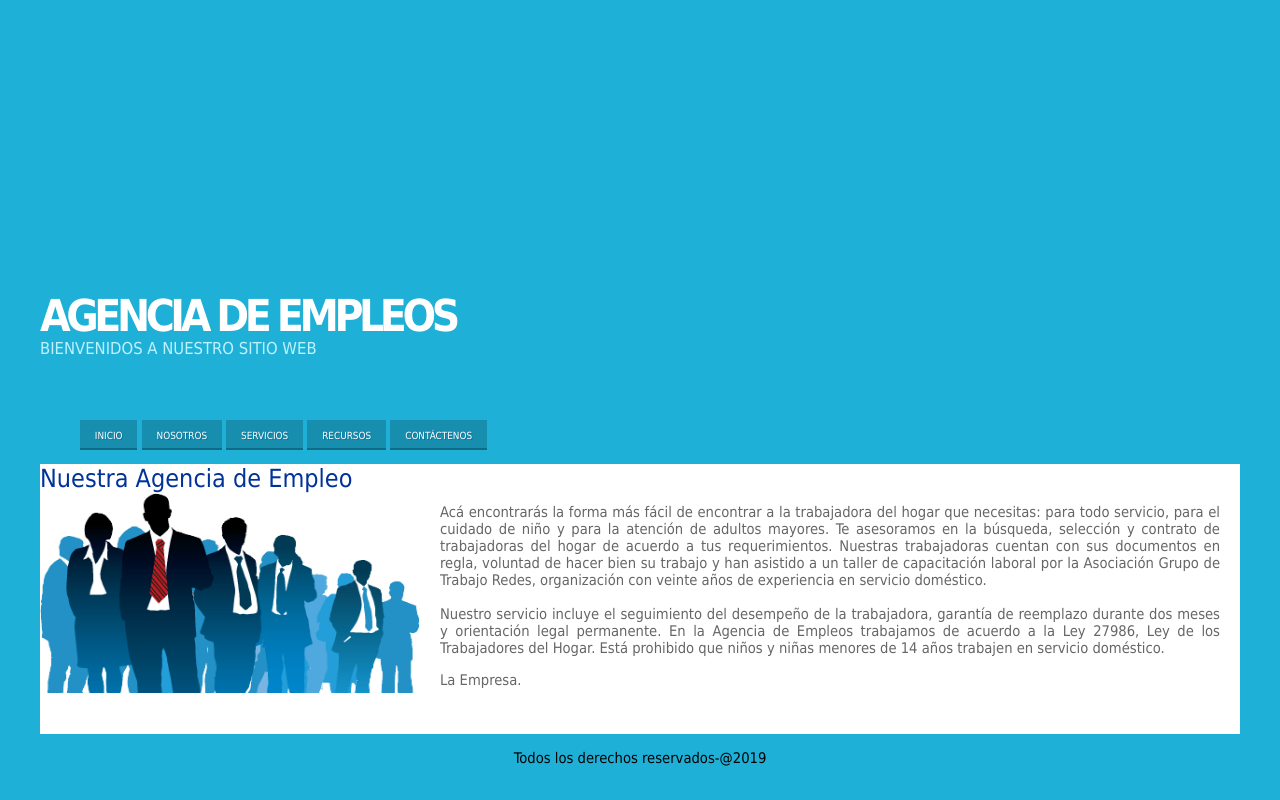
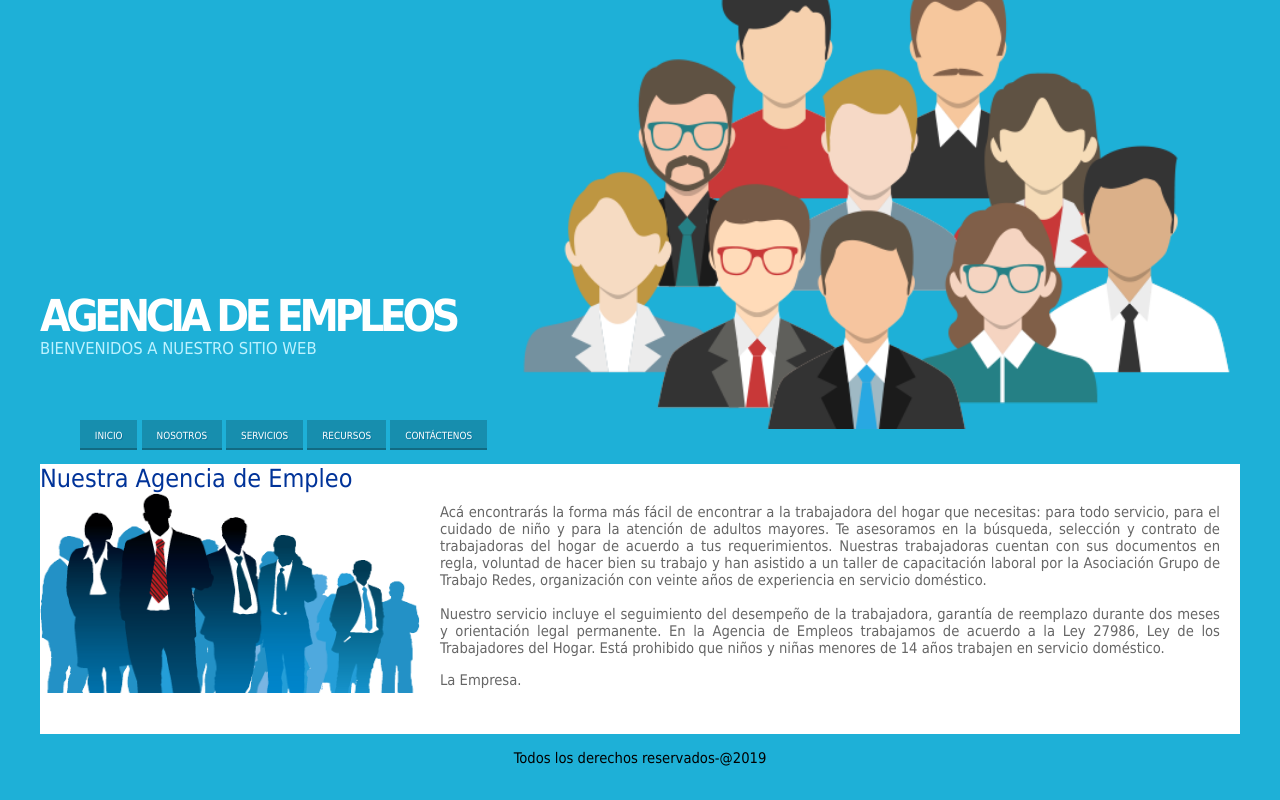
Before and after one commit to Carp1214/Laboratorio-Jorge18-IC, a plain HTML site: page index.html in a window 1280 px wide. Drawn offline with Linux system fonts and the light colour scheme.

Commit message:
Update estilo.css

```diff
--- a/estilo.css
+++ b/estilo.css
@@ -8,7 +8,7 @@ body {
 }
 /*Estilo para la imagen de arriba*/
 #logo {
-	background: url(../img/logo.png) no-repeat right;
+	background: url(logo.png) no-repeat right;
 	margin: 0 0px;
 	background-size: 60%;
 	padding: 25em 0em 5em 0em;
```
